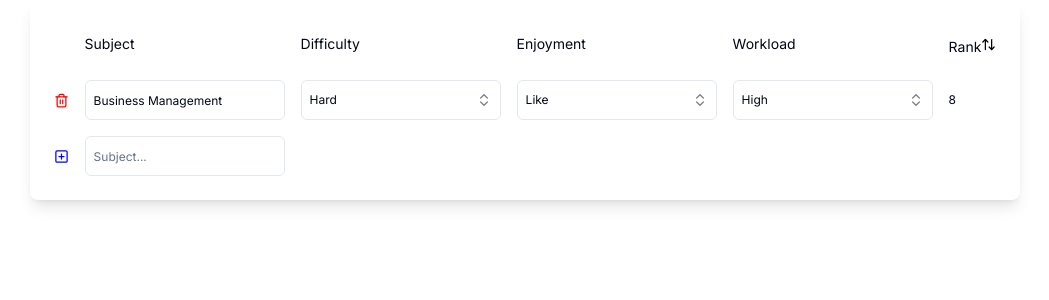
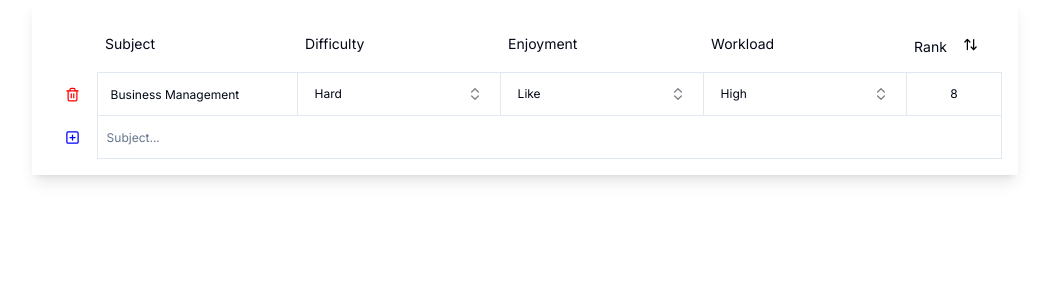
Before and after one commit to aeropriest/subject-rank, a Next.js app: page / in a window 1280 px wide. Shown: the top 300 px of the page, without its empty margins (115-1164 px from the left). Built offline with nearby package versions, Linux system fonts and the light colour scheme.

Commit message:
Make the sharp edge table

```diff
--- a/app/page.tsx
+++ b/app/page.tsx
@@ -66,7 +66,7 @@ const Combobox = ({
     <Popover open={open} onOpenChange={setOpen}>
       <PopoverTrigger asChild>
         <Button
-          className="w-[200px] justify-between p-2 text-xs font-normal text-left"
+          className="w-[200px] justify-between text-xs font-normal text-left"
           variant="outline"
           role="combobox"
           aria-expanded={open}
@@ -160,19 +160,19 @@ const YourComponent = () => {
   };
 
   return (
-    <div className="bg-white shadow-lg rounded-lg p-4">
+    <div className="bg-white shadow-lg p-4">
       <table className="w-full border-collapse">
         <thead>
           <tr>
-            <th className="p-2 text-sm font-normal text-left"></th>
+            <th className="p-2 text-sm font-normal text-left "></th>
             <th className="p-2 text-sm font-normal text-left">Subject</th>
             <th className="p-2 text-sm font-normal text-left">Difficulty</th>
             <th className="p-2 text-sm font-normal text-left">Enjoyment</th>
             <th className="p-2 text-sm font-normal text-left">Workload</th>
-            <th className="p-2 text-sm font-normal text-left">Rank
+            <th className="p-2 text-sm font-normal text-right">Rank
               <Button
                 onClick={handleSort}
-                className="p-0 bg-transparent border-none"
+                className="bg-transparent border-none"
                 style={{ backgroundColor: 'transparent' }}
               >
                 <ArrowUpDown color="black" size={15} style={{ backgroundColor: 'transparent' }} />
@@ -183,21 +183,21 @@ const YourComponent = () => {
         <tbody>
           {data.map((row, index) => (
             <tr key={index}>
-              <td className="p-2">
-                <Button className="p-0 bg-transparent border-none"
+              <td className="">
+                <Button className="bg-transparent border-none"
                   style={{ backgroundColor: 'transparent' }}
                   onClick={() => handleDeleteRow(index)}><Trash2 color="red" size={15} style={{ backgroundColor: 'transparent' }} /></Button>
               </td>
-              <td className="p-2">
+              <td className="border">
                 <Input
-                  className="p-2 text-xs font-normal text-left"
+                  className="text-xs font-normal text-left"
                   type="text"
                   value={row.subject}
                   onChange={(event) => handleChange(event, index, 'subject')}
                 // className="w-full p-1 border rounded-md"
                 />
               </td>
-              <td className="p-2">
+              <td className="border">
                 <Combobox
                   data={difficultyOptions}
                   value={row.difficulty}
@@ -207,7 +207,7 @@ const YourComponent = () => {
                   handleChange={(event) => handleChange(event, index, 'difficulty')}
                 />
               </td>
-              <td className="p-2">
+              <td className="border">
                 <Combobox
                   data={enjoymentOptions}
                   value={row.enjoyment}
@@ -217,7 +217,7 @@ const YourComponent = () => {
                   handleChange={(event) => handleChange(event, index, 'enjoyment')}
                 />
               </td>
-              <td className="p-2">
+              <td className="border">
                 <Combobox
                   data={workloadOptions}
                   value={row.enjoyment}
@@ -227,23 +227,23 @@ const YourComponent = () => {
                   handleChange={(event) => handleChange(event, index, 'workload')}
                 />
               </td>
-              <td className="p-2 text-xs font-normal text-left">
+              <td className="text-xs font-normal text-center border">
                 {parseInt(row.difficulty) + parseInt(row.enjoyment) + parseInt(row.workload)}
               </td>
             </tr>
           ))}
           <tr>
-            <td className="p-2">
-              <Button className="p-0 bg-transparent border-none"
+            <td className="">
+              <Button className="bg-transparent border-none"
                 style={{ backgroundColor: 'transparent' }}
                 onClick={handleAddRow}><PlusSquare color="blue" size={15} style={{ backgroundColor: 'transparent' }} /></Button>
             </td>
-            <td className="p-2">
+            <td className="border" colSpan={5}>
               <Input
-                className="w-[200px] justify-between p-2 text-xs font-normal text-left"
+                className="w-[200px] justify-between p-2 text-xs font-normal text-left border-none"
                 type="text"
                 placeholder="Subject..."
-                // className="w-full p-1 border rounded-md"
+                defaultValue={""}
                 onChange={(val) => setNewSubject(val.target.value)}
               />
             </td>
--- a/components/ui/button.tsx
+++ b/components/ui/button.tsx
@@ -13,7 +13,7 @@ const buttonVariants = cva(
         destructive:
           "bg-destructive text-destructive-foreground hover:bg-destructive/90",
         outline:
-          "border border-input bg-background hover:bg-accent hover:text-accent-foreground",
+          " border-input bg-background hover:bg-accent hover:text-accent-foreground",
         secondary:
           "bg-secondary text-secondary-foreground hover:bg-secondary/80",
         ghost: "hover:bg-accent hover:text-accent-foreground",
@@ -35,7 +35,7 @@ const buttonVariants = cva(
 
 export interface ButtonProps
   extends React.ButtonHTMLAttributes<HTMLButtonElement>,
-    VariantProps<typeof buttonVariants> {
+  VariantProps<typeof buttonVariants> {
   asChild?: boolean
 }
 
--- a/components/ui/input.tsx
+++ b/components/ui/input.tsx
@@ -3,7 +3,7 @@ import * as React from "react"
 import { cn } from "@/lib/utils"
 
 export interface InputProps
-  extends React.InputHTMLAttributes<HTMLInputElement> {}
+  extends React.InputHTMLAttributes<HTMLInputElement> { }
 
 const Input = React.forwardRef<HTMLInputElement, InputProps>(
   ({ className, type, ...props }, ref) => {
@@ -11,7 +11,7 @@ const Input = React.forwardRef<HTMLInputElement, InputProps>(
       <input
         type={type}
         className={cn(
-          "flex h-10 w-full rounded-md border border-input bg-background px-3 py-2 text-sm ring-offset-background file:border-0 file:bg-transparent file:text-sm file:font-medium placeholder:text-muted-foreground focus-visible:outline-none focus-visible:ring-2 focus-visible:ring-ring focus-visible:ring-offset-2 disabled:cursor-not-allowed disabled:opacity-50",
+          "flex h-10 w-full rounded-md  border-input bg-background px-3 py-2 text-sm ring-offset-background file:border-0 file:bg-transparent file:text-sm file:font-medium placeholder:text-muted-foreground focus-visible:outline-none  disabled:cursor-not-allowed disabled:opacity-50",
           className
         )}
         ref={ref}
```
